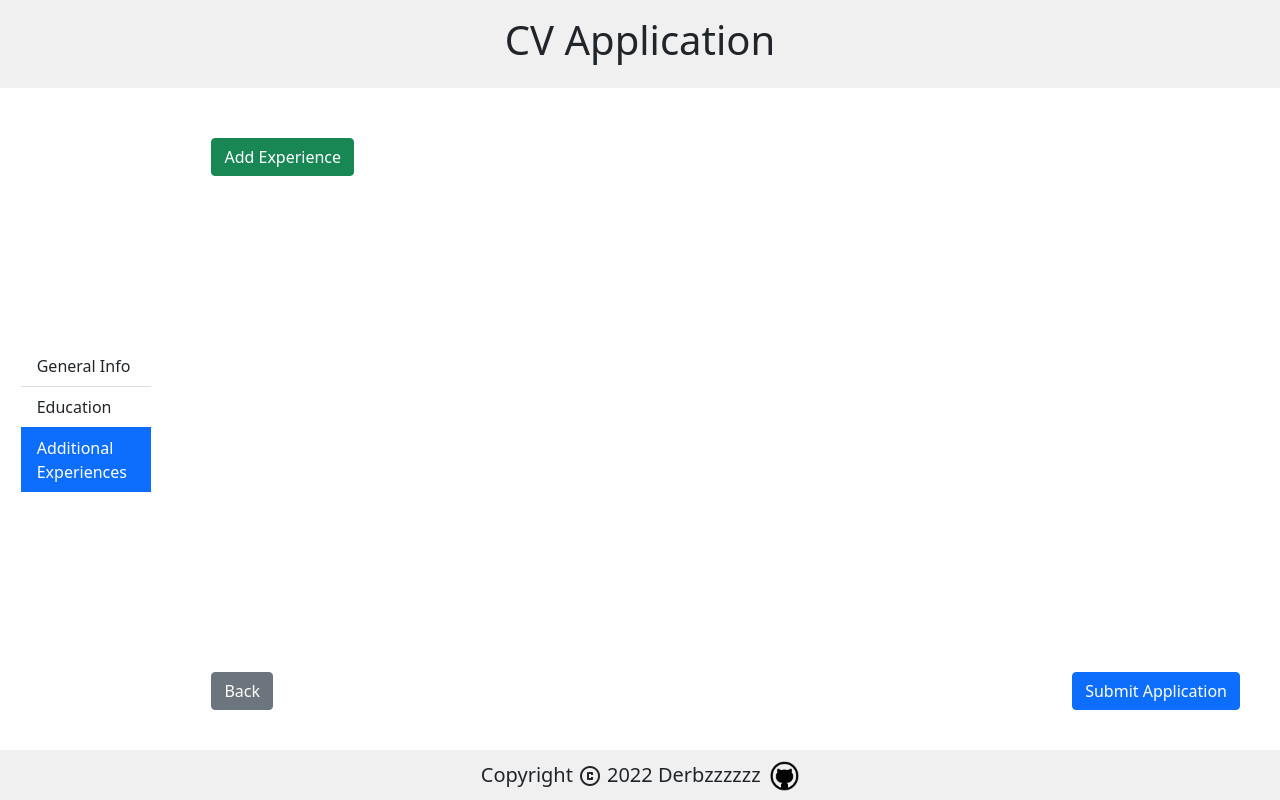
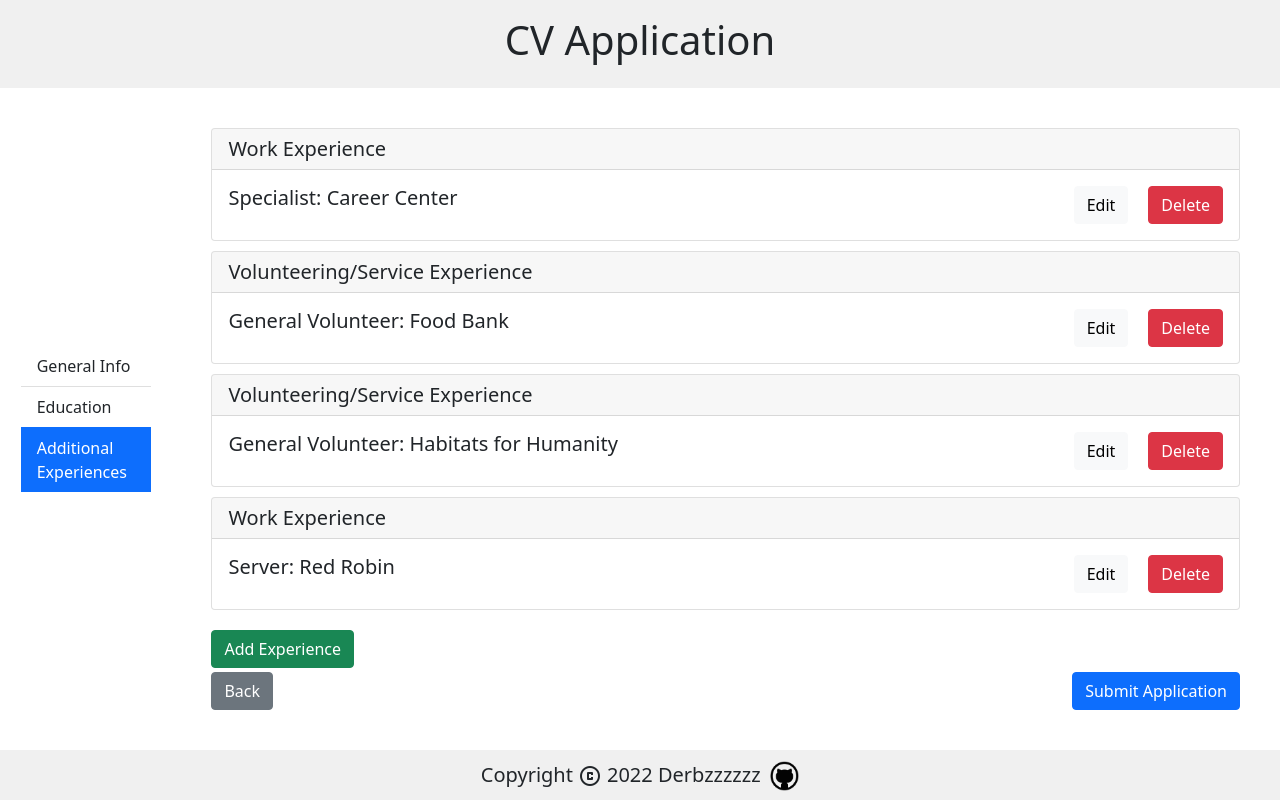
Before and after one commit to Derbzzzzzz/CVApp, a React (Vite) app: page / in a window 1280 px wide. Both pictures are taken after a click on the item "Additional Experiences". Built offline with nearby package versions, Linux system fonts and the light colour scheme.

Commit message:
added delete button for experiences

```diff
--- a/src/components/Content.jsx
+++ b/src/components/Content.jsx
@@ -22,41 +22,41 @@ function createData(){
     schoolStartDate: '2013-07-07',
     schoolEndDate: '2018-09-09',
     gpa: "3.7/4.0",
-    // experiences: [{
-    //     expType: "Work",
-    //     org: "Career Center",
-    //     position: "Specialist",
-    //     location: "Saint Louis, MO",
-    //     startDate: "2022-07-07",
-    //     endDate: "2023-01-01",
-    //     responsibilities: "Worked",
-    // }, {
-    //     expType: "Volunteering/Service",
-    //     org: "Food Bank",
-    //     position: "General Volunteer",
-    //     location: "Saint Louis, MO",
-    //     startDate: "2022-07-07",
-    //     endDate: null,
-    //     responsibilities: "Put together food packages",
-    // }, {
-    //   expType: "Volunteering/Service",
-    //   org: "Habitats for Humanity",
-    //   position: "General Volunteer",
-    //   location: "Saint Louis, MO",
-    //   startDate: "2022-10-07",
-    //   endDate: null,
-    //   responsibilities: "Helped set up houses",
-    // }, {
-    //   expType: "Work",
-    //   org: "Red Robin",
-    //   position: "Server",
-    //   location: "Serbia",
-    //   startDate: "2022-10-07",
-    //   endDate: null,
-    //   responsibilities: "Waited on people\nHelped others\nAte food",
-    // },
-    // ],
-    experiences: [],
+    experiences: [{
+        expType: "Work",
+        org: "Career Center",
+        position: "Specialist",
+        location: "Saint Louis, MO",
+        startDate: "2022-07-07",
+        endDate: "2023-01-01",
+        responsibilities: "Worked",
+    }, {
+        expType: "Volunteering/Service",
+        org: "Food Bank",
+        position: "General Volunteer",
+        location: "Saint Louis, MO",
+        startDate: "2022-07-07",
+        endDate: null,
+        responsibilities: "Put together food packages",
+    }, {
+      expType: "Volunteering/Service",
+      org: "Habitats for Humanity",
+      position: "General Volunteer",
+      location: "Saint Louis, MO",
+      startDate: "2022-10-07",
+      endDate: null,
+      responsibilities: "Helped set up houses",
+    }, {
+      expType: "Work",
+      org: "Red Robin",
+      position: "Server",
+      location: "Serbia",
+      startDate: "2022-10-07",
+      endDate: null,
+      responsibilities: "Waited on people\nHelped others\nAte food",
+    },
+    ],
+    // experiences: [],
     addExp(expType, org, position, location, startDate, endDate, responsibilities, index = -1){
       let exp = {
         expType: expType,
--- a/src/components/Education.jsx
+++ b/src/components/Education.jsx
@@ -36,6 +36,10 @@ function back(event, props){
   let state = props.state
 
   let stateClone = JSON.parse(JSON.stringify(state));
+
+  let newData = stateClone.data
+
+  newData.addExp = state.data.addExp
 
   stateClone.page = 0
 
--- a/src/components/ExpMenu.jsx
+++ b/src/components/ExpMenu.jsx
@@ -31,7 +31,25 @@ function back(event, props){
 
     let stateClone = JSON.parse(JSON.stringify(state));
 
+    let newData = stateClone.data
+
+    newData.addExp = state.data.addExp
+
     stateClone.page = 1
+
+    props.stateChanger(stateClone)
+}
+
+function deleteExp(index, props){
+    let state = props.state
+
+    let stateClone = JSON.parse(JSON.stringify(state));
+
+    let newData = stateClone.data
+
+    newData.addExp = state.data.addExp
+
+    newData.experiences.splice(index, 1)
 
     props.stateChanger(stateClone)
 }
@@ -45,7 +63,10 @@ function createEditExpCards(props, setExp){
                 <h5 key={index + "card-header"} className="card-header">{exp.expType + " Experience"}</h5>
                 <div key={index + "card-body"} className="card-body">
                     <h5 key={index + "card-title"} className="card-title">{exp.position + ": " + exp.org}</h5>
-                    <a key={index + "card-btn"} onClick={() => setExp(index)} href="#" className="btn btn-light">Edit</a>
+                    <div className="btn-container">
+                        <a key={index + "card-btn1"} onClick={() => setExp(index)} href="#" className="btn btn-light">Edit</a>
+                        <a key={index + "card-btn2"} onClick={() => deleteExp(index, props)} href="#" className="btn btn-danger">Delete</a>
+                    </div>
                 </div>
             </div>
     )
--- a/src/components/Professional.jsx
+++ b/src/components/Professional.jsx
@@ -16,8 +16,6 @@ function formSubmit(e, props) {
   let responsibilities = document.getElementById("responsibilities");
 
   let newData = stateClone.data;
-
-  console.log(state.data)
 
   newData.addExp = state.data.addExp
 
@@ -54,7 +52,7 @@ function Professional(props) {
               </label>
             </h4>
             <input
-              type="text"
+              type="org"
               className="form-control"
               id="org"
               placeholder="Company/Organization Name"
@@ -120,7 +118,7 @@ function Professional(props) {
                 type="date"
                 className="form-control"
                 id="workEndDate"
-                defaultValue={i >= 0 ? data.experiences[i].org : null}
+                defaultValue={i >= 0 ? data.experiences[i].endDate : null}
               />
             </div>
           </div>
--- a/src/components/Submission.jsx
+++ b/src/components/Submission.jsx
@@ -13,8 +13,6 @@ function back(e, props){
   newData.addExp = state.data.addExp
 
   stateClone.page = 0
-
-  console.log(stateClone)
 
   props.stateChanger(stateClone)
 
--- a/src/components/Word.jsx
+++ b/src/components/Word.jsx
@@ -121,7 +121,7 @@ async function generateWordDocument(event, props){
             mimeType:
                 "application/vnd.openxmlformats-officedocument.wordprocessingml.document",
         }); //Output the document using Data-URI
-        saveAs(blob, "output.docx")
+        saveAs(blob, data.firstName + "'s Resume.docx")
 
     } catch (error) {
     console.log('Error: ' + error);
--- a/src/styles/Content.css
+++ b/src/styles/Content.css
@@ -19,7 +19,7 @@ label{
     font-size: 18px;
 }
 
-.btn-light{
+.btn-light, .btn-danger{
     display: flex;
     justify-content: center;
     align-items: center;
--- a/src/styles/ExpMenu.css
+++ b/src/styles/ExpMenu.css
@@ -7,6 +7,11 @@
     justify-content: space-between;
 }
 
+.btn-container{
+    display: flex;
+    gap: 20px;
+}
+
 .btn-success{
     margin-top: 10px;
 }
```
Also changed, not shown: 2 other files (tests, documents, lock files or other folders).
